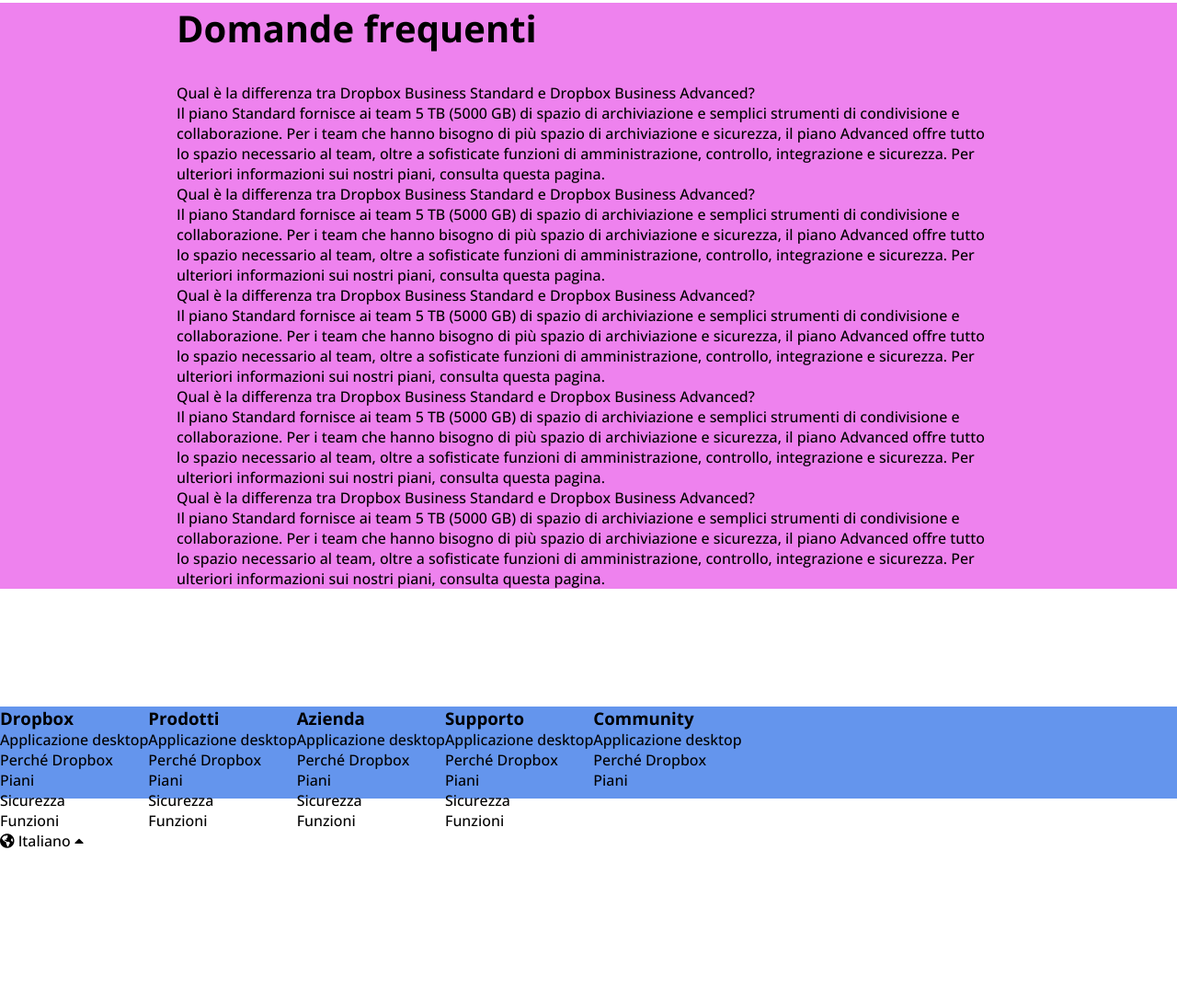
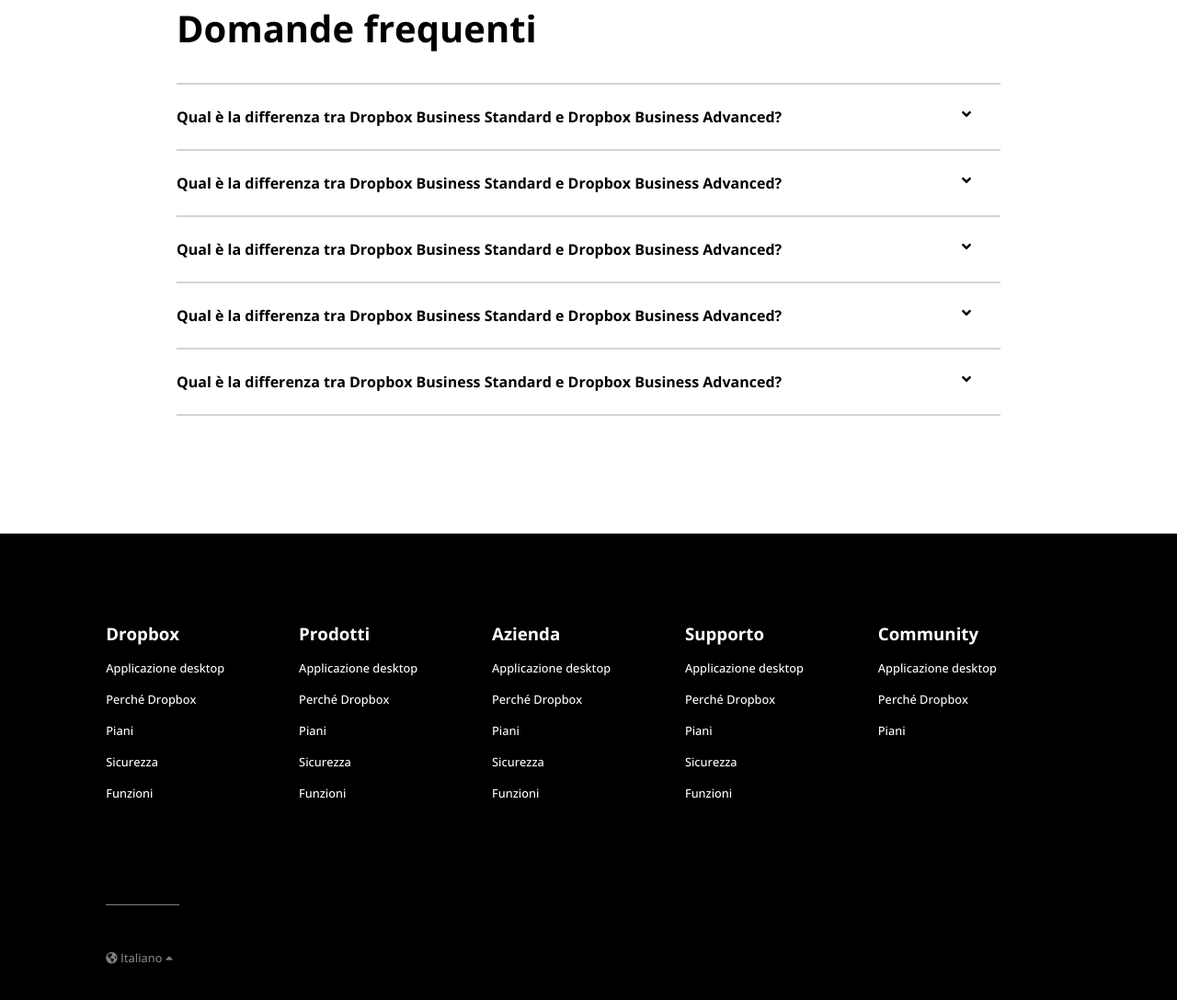
Before and after one commit to expldec/htmlcss-dropbox, a plain HTML site: page index.html in a window 1280 px wide. Shown: the part 5175-6262 px from the top of the page at 92% size. Before the commit the page ends 6100 px from the top, so only its background shows below. Drawn offline with nearby package versions, Linux system fonts and the light colour scheme.

Commit message:
Stilizzati FAQ e Footer

```diff
--- a/css/styles.css
+++ b/css/styles.css
@@ -391,6 +391,10 @@ header {
     padding: 6rem 0;
 }
 
+#calltoaction .column {
+    width: 50%;
+}
+
 #calltoaction .cta-text {
     color: #61082b;
     font-size: 2rem;
@@ -400,17 +404,88 @@ header {
     text-align: right;
 }
 
-#calltoaction .column {
-    width: 50%;
+
+/* FAQ */
+
+#faq {
+    /* background-color: violet; */
+}
+
+.faq-row:first-child {
+    border-top: 2px solid lightgrey;
+}
+
+.faq-row {
+    padding: 1.5rem 0;
+    border-bottom: 2px solid lightgrey;
 }
 
 
+/* Per posizionare la freccetta a destra, uso uno pseudoelemento con position absolute */
 
-#faq {
-    background-color: violet;
+.faq-row .question::after {
+    content: '\f107';
+    font-family: "Font Awesome 5 Free";
+    font-weight: 900;
+    position: absolute;
+    right: 2rem;
 }
 
+.faq-row:hover .question::after {
+    content: '\f106';
+    font-family: "Font Awesome 5 Free";
+    font-weight: 900;
+    position: absolute;
+    right: 2rem;
+}
+
+.faq-row .question {
+    position: relative;
+    font-size: 1rem;
+    font-weight: bold;
+}
+
+.faq-row .answer {
+    display: none;
+}
+
+.faq-row:hover .answer {
+    display: block;
+    padding-top: 2rem;
+    width: 80%;
+    color: grey;
+}
+
+/* FOOTER */
+
 footer {
-    height: 100px;
-    background-color: cornflowerblue;
+    background-color: black;
+    color: white;
+    padding: 6rem 0 3rem;
 }
+
+footer .separator {
+    margin: 6rem 0 3rem;
+}
+
+footer .column {
+    width: 20%;
+}
+
+footer h3 {
+    margin-bottom: 1rem;
+}
+
+footer li {
+    font-size: 0.8rem;
+    margin-bottom: 1rem;
+}
+
+.footer-bottom {
+    font-size: 0.8rem;
+    color: grey;
+}
+
+footer a:hover {
+    text-decoration: underline;
+}
--- a/index.html
+++ b/index.html
@@ -364,6 +364,7 @@
         <section id="faq">
             <div class="container">
                 <div class="title"><h2>Domande frequenti</h2></div>
+                <div class="faq-content">
                     <div class="faq-row">
                         <div class="question">Qual è la differenza tra Dropbox Business Standard e Dropbox Business Advanced?</div>
                         <div class="answer">Il piano Standard fornisce ai team 5 TB (5000 GB) di spazio di archiviazione e semplici strumenti di condivisione e collaborazione. Per i team che hanno bisogno di più spazio di archiviazione e sicurezza, il piano Advanced offre tutto lo spazio necessario al team, oltre a sofisticate funzioni di amministrazione, controllo, integrazione e sicurezza. Per ulteriori informazioni sui nostri piani, consulta questa pagina.</div>
@@ -382,62 +383,66 @@
                         <div class="answer">Il piano Standard fornisce ai team 5 TB (5000 GB) di spazio di archiviazione e semplici strumenti di condivisione e collaborazione. Per i team che hanno bisogno di più spazio di archiviazione e sicurezza, il piano Advanced offre tutto lo spazio necessario al team, oltre a sofisticate funzioni di amministrazione, controllo, integrazione e sicurezza. Per ulteriori informazioni sui nostri piani, consulta questa pagina.</div>
                     </div>
                 </div>
+            </div>
         </section>
 
     </main>
 
     <footer>
-        <div class="contaniner-wide">
+        <div class="container-wide">
             <div class="footer-top clearfix">
                 <div class="column">
                     <h3>Dropbox</h3>
                     <ul>
-                        <li>Applicazione desktop</li>
-                        <li>Perché Dropbox</li>
-                        <li>Piani</li>
-                        <li>Sicurezza</li>
-                        <li>Funzioni</li>
+                        <li><a href="">Applicazione desktop</a></li>
+                        <li><a href="">Perché Dropbox</a></li>
+                        <li><a href="">Piani</a></li>
+                        <li><a href="">Sicurezza</a></li>
+                        <li><a href="">Funzioni</a></li>
                     </ul>
                 </div>
                 <div class="column">
                     <h3>Prodotti</h3>
                     <ul>
-                        <li>Applicazione desktop</li>
-                        <li>Perché Dropbox</li>
-                        <li>Piani</li>
-                        <li>Sicurezza</li>
-                        <li>Funzioni</li>
+                        <li><a href="">Applicazione desktop</a></li>
+                        <li><a href="">Perché Dropbox</a></li>
+                        <li><a href="">Piani</a></li>
+                        <li><a href="">Sicurezza</a></li>
+                        <li><a href="">Funzioni</a></li>
                     </ul>
                 </div>
                 <div class="column">
                     <h3>Azienda</h3>
                     <ul>
-                        <li>Applicazione desktop</li>
-                        <li>Perché Dropbox</li>
-                        <li>Piani</li>
-                        <li>Sicurezza</li>
-                        <li>Funzioni</li>
+                        <li><a href="">Applicazione desktop</a></li>
+                        <li><a href="">Perché Dropbox</a></li>
+                        <li><a href="">Piani</a></li>
+                        <li><a href="">Sicurezza</a></li>
+                        <li><a href="">Funzioni</a></li>
                     </ul>
                 </div>
                 <div class="column">
                     <h3>Supporto</h3>
                     <ul>
-                        <li>Applicazione desktop</li>
-                        <li>Perché Dropbox</li>
-                        <li>Piani</li>
-                        <li>Sicurezza</li>
-                        <li>Funzioni</li>
+                        <li><a href="">Applicazione desktop</a></li>
+                        <li><a href="">Perché Dropbox</a></li>
+                        <li><a href="">Piani</a></li>
+                        <li><a href="">Sicurezza</a></li>
+                        <li><a href="">Funzioni</a></li>
                     </ul>
                 </div>
                 <div class="column">
                     <h3>Community</h3>
                     <ul>
-                        <li>Applicazione desktop</li>
-                        <li>Perché Dropbox</li>
-                        <li>Piani</li>
+                        <li><a href="">Applicazione desktop</a></li>
+                        <li><a href="">Perché Dropbox</a></li>
+                        <li><a href="">Piani</a></li>
                     </ul>
                 </div>
             </div>
+
+            <div class="separator"></div>
+
             <div class="footer-bottom">
                 <i class="fas fa-globe-americas"></i>
                 Italiano
```
Lines whose indentation alone changed are shown as unchanged.
